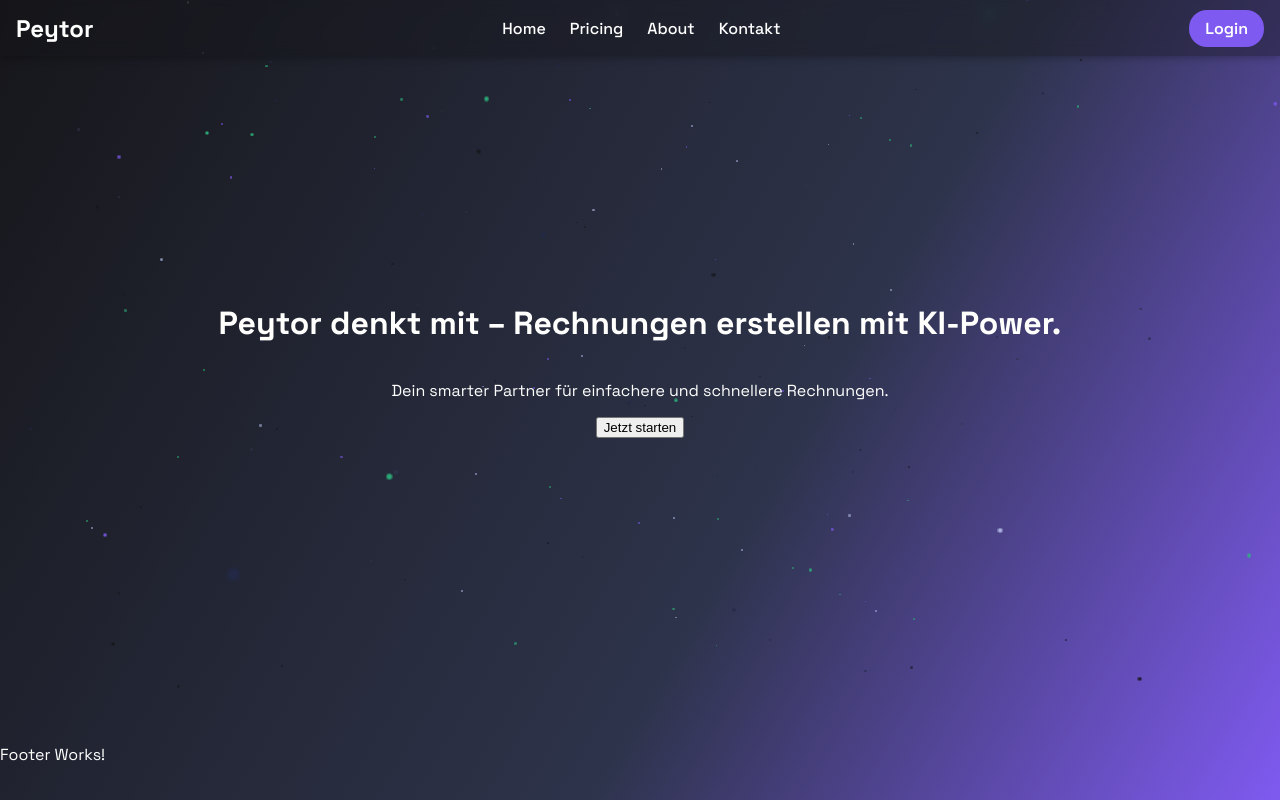
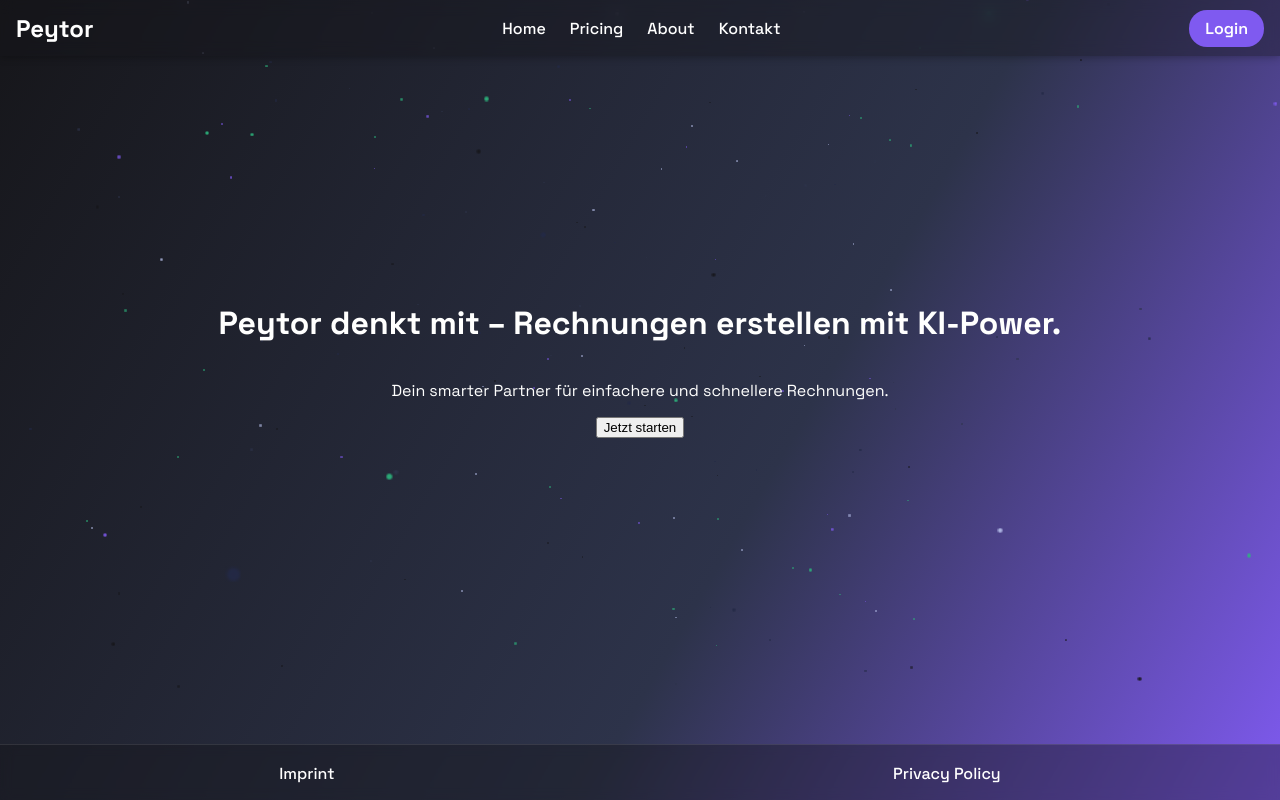
Before and after one commit to M1roel/Peytor, an Angular app: page / in a window 1280 px wide. Built offline with nearby package versions, Linux system fonts and the light colour scheme.

Commit message:
feat: footer styling

```diff
--- a/src/app/shared/footer/footer.component.html
+++ b/src/app/shared/footer/footer.component.html
@@ -1,3 +1,4 @@
-<section class="footer">
-    Footer Works!
-</section>
+<footer class="main-footer">
+    <a routerLink="/imprint">Imprint</a>
+    <a routerLink="/privacy">Privacy Policy</a>
+</footer>
--- a/src/app/shared/footer/footer.component.scss
+++ b/src/app/shared/footer/footer.component.scss
@@ -1,4 +1,21 @@
-.footer {
-    width: 100%;
-    height: 56px;
+@use "../../../styles/mixins.scss" as m;
+@use "../../../styles/variables.scss" as v;
+
+footer {
+  @include m.flexBox(row, space-around, center);
+  width: 100%;
+  height: 56px;
+  background: rgba(22, 22, 26, 0.4);
+  backdrop-filter: blur(6px);
+  border-top: 1px solid rgba(255, 255, 255, 0.1);
 }
+
+footer a {
+  color: white;
+  text-decoration: none;
+  font-weight: 500;
+
+  &:hover {
+    color: v.$accent;
+  }
+}
```
Also changed, not shown: src/app/shared/header/header.component.html (+5 -5 lines).
